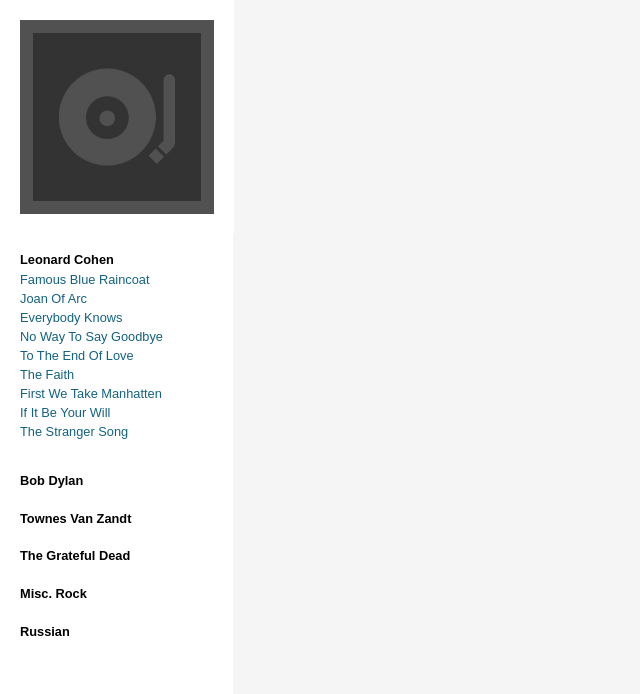
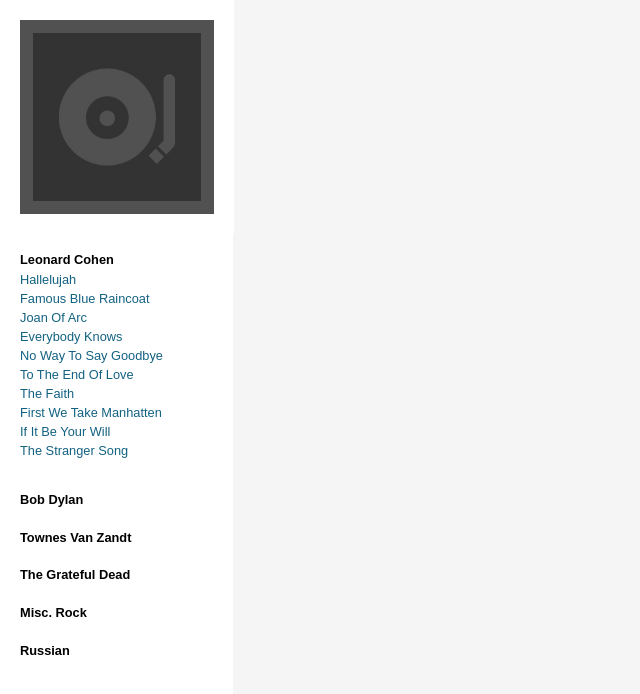
Before and after one commit to Yakubovich/my-chords, a plain HTML site: page index.html in a window 1280 px wide. Both pictures are taken after a click on the element "Leonard Cohen". Shown: the whole page, without its empty margins (0-640 px from the left). Drawn offline with Linux system fonts and the light colour scheme.

Commit message:
Hallelujah

```diff
--- a/index.html
+++ b/index.html
@@ -60,6 +60,7 @@
 
       <h2 id="cohen">Leonard Cohen</h2>
       <ul>
+        <li><a href="chords/hallelujah.txt" title="images/cohen.jpg">Hallelujah</a></li>
         <li><a href="chords/raincoat.txt" title="images/cohen.jpg">Famous Blue Raincoat</a></li>
         <li><a href="chords/joan.txt" title="images/cohen.jpg">Joan Of Arc</a></li>
         <li><a href="chords/Everybody_knows.txt" title="images/cohen.jpg">Everybody Knows</a></li>
```
Also changed, not shown: chords/hallelujah.txt (added).
